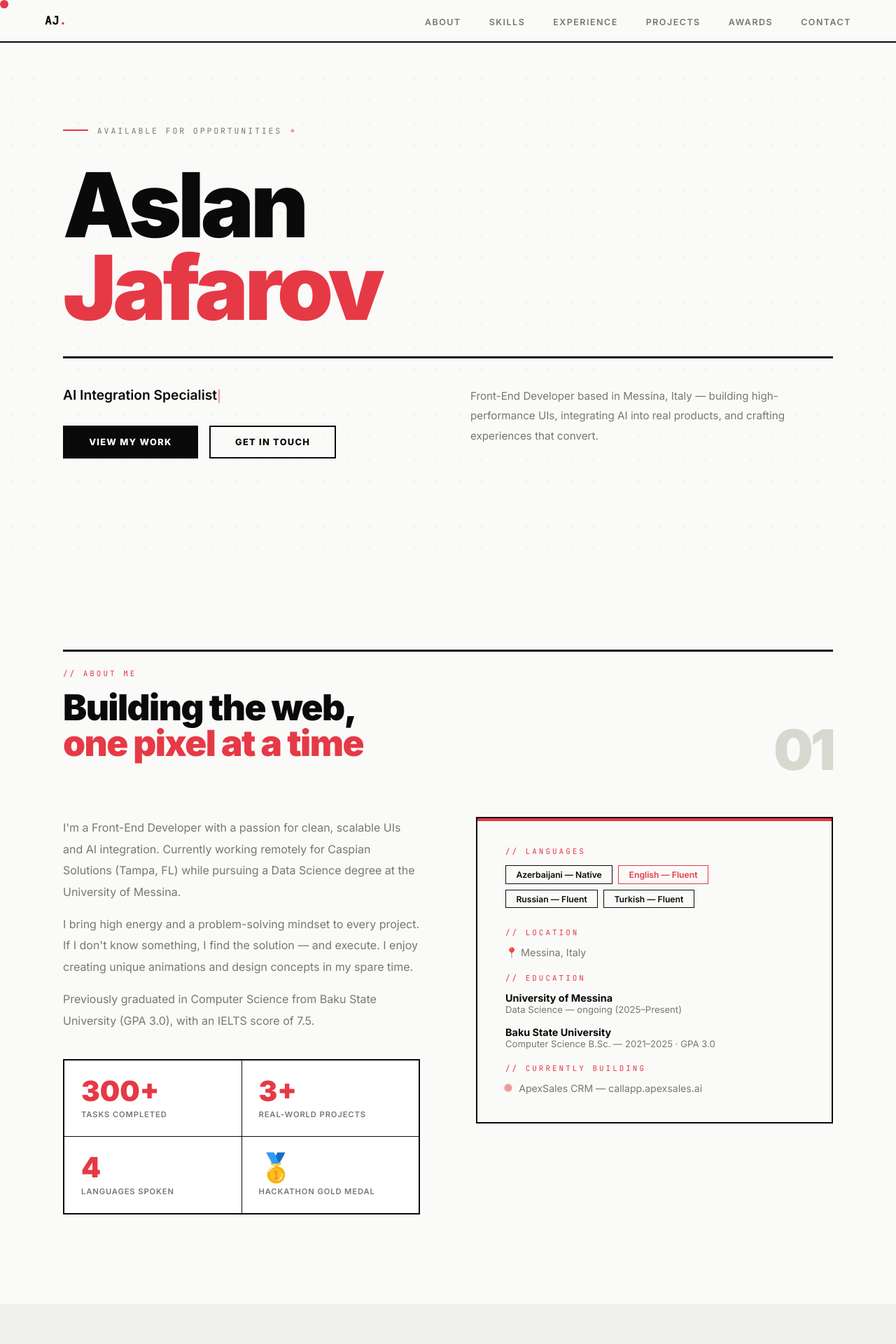
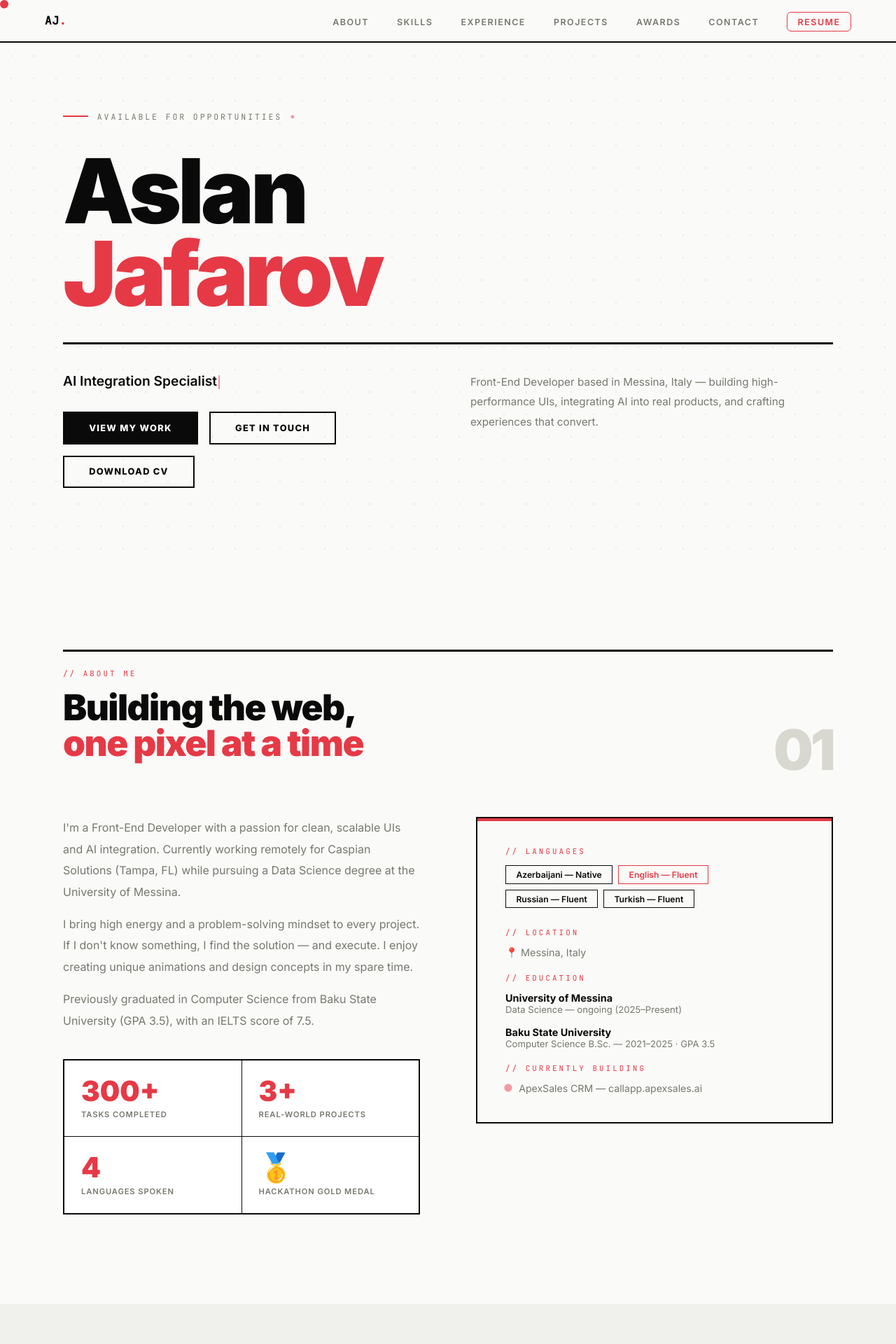
Before and after one commit to DrShizofren/Portfolio, a Next.js app: page / in a window 1280 px wide. Shown: the top 1920 px of the page at 70% size. Built offline with nearby package versions, Linux system fonts and the light colour scheme.

Commit message:
resume download added

```diff
--- a/src/app/globals.css
+++ b/src/app/globals.css
@@ -70,6 +70,13 @@ nav {
 }
 .nav-links a:hover { color: var(--text); }
 .nav-links a:hover::after { width: 100%; }
+.nav-links .nav-resume-btn {
+  color: var(--accent); border: 1px solid var(--accent);
+  padding: .35rem .9rem; border-radius: 6px;
+  transition: background .2s, color .2s;
+}
+.nav-links .nav-resume-btn:hover { background: var(--accent); color: #000; }
+.nav-links .nav-resume-btn::after { display: none; }
 
 /* ── SECTIONS ── */
 section { position: relative; z-index: 1; }
--- a/src/components/About.js
+++ b/src/components/About.js
@@ -51,7 +51,7 @@ export default function About() {
               design concepts in my spare time.
             </p>
             <p style={{ color: 'var(--muted)', lineHeight: 1.9 }}>
-              Previously graduated in Computer Science from Baku State University (GPA 3.0),
+              Previously graduated in Computer Science from Baku State University (GPA 3.5),
               with an IELTS score of 7.5.
             </p>
 
@@ -97,7 +97,7 @@ export default function About() {
               </div>
               <div>
                 <p style={{ fontWeight: 700, color: 'var(--text)', fontSize: '.9rem' }}>Baku State University</p>
-                <p style={{ color: 'var(--muted)', fontSize: '.82rem' }}>Computer Science B.Sc. — 2021–2025 · GPA 3.0</p>
+                <p style={{ color: 'var(--muted)', fontSize: '.82rem' }}>Computer Science B.Sc. — 2021–2025 · GPA 3.5</p>
               </div>
 
               <br />
--- a/src/components/Experience.js
+++ b/src/components/Experience.js
@@ -31,6 +31,20 @@ export default function Experience() {
               {bullets.map((b) => <li key={b}>{b}</li>)}
             </ul>
           </div>
+          <div className="timeline-item reveal d2">
+            <div className="timeline-meta">
+              <span className="timeline-company">Summer Volunteer Opportunity</span>
+              <span className="timeline-date">Summer 2024</span>
+              <span className="timeline-location">Baku, Azerbaijan</span>
+            </div>
+            <div className="timeline-title">Volunteer</div>
+            <ul className="timeline-bullets">
+              <li>Ticket checking</li>
+              <li>Constant communication</li>
+              <li>Assisting with backstage logistics</li>
+              <li>Stewarding</li>
+            </ul>
+          </div>
         </div>
       </div>
     </section>
--- a/src/components/Hero.js
+++ b/src/components/Hero.js
@@ -60,6 +60,7 @@ export default function Hero() {
             <div className="hero-buttons">
               <a href="#projects" className="btn btn-primary">View My Work</a>
               <a href="#contact" className="btn btn-outline">Get In Touch</a>
+              <a href="/resume.pdf" download className="btn btn-outline">Download CV</a>
             </div>
           </div>
 
--- a/src/components/Nav.js
+++ b/src/components/Nav.js
@@ -27,6 +27,7 @@ export default function Nav() {
           <li><a href="#projects">Projects</a></li>
           <li><a href="#awards">Awards</a></li>
           <li><a href="#contact">Contact</a></li>
+          <li><a href="/resume.pdf" download className="nav-resume-btn">Resume</a></li>
         </ul>
 
         {/* Hamburger */}
@@ -48,6 +49,7 @@ export default function Nav() {
           <li><a href="#projects" onClick={close}>Projects</a></li>
           <li><a href="#awards" onClick={close}>Awards</a></li>
           <li><a href="#contact" onClick={close}>Contact</a></li>
+          <li><a href="/resume.pdf" download onClick={close} className="nav-resume-btn">Resume</a></li>
         </ul>
       </div>
     </>
```
Also changed, not shown: 1 other file (tests, documents, lock files or other folders).
